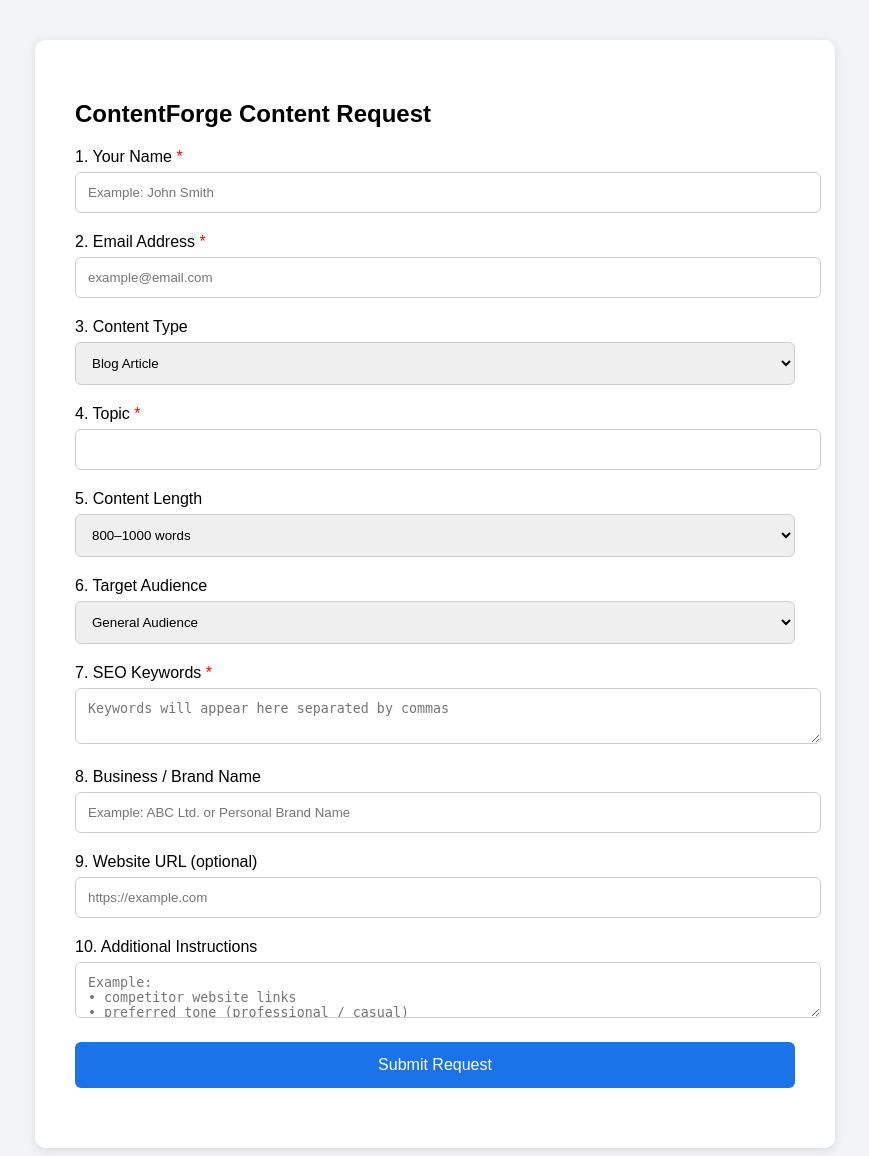
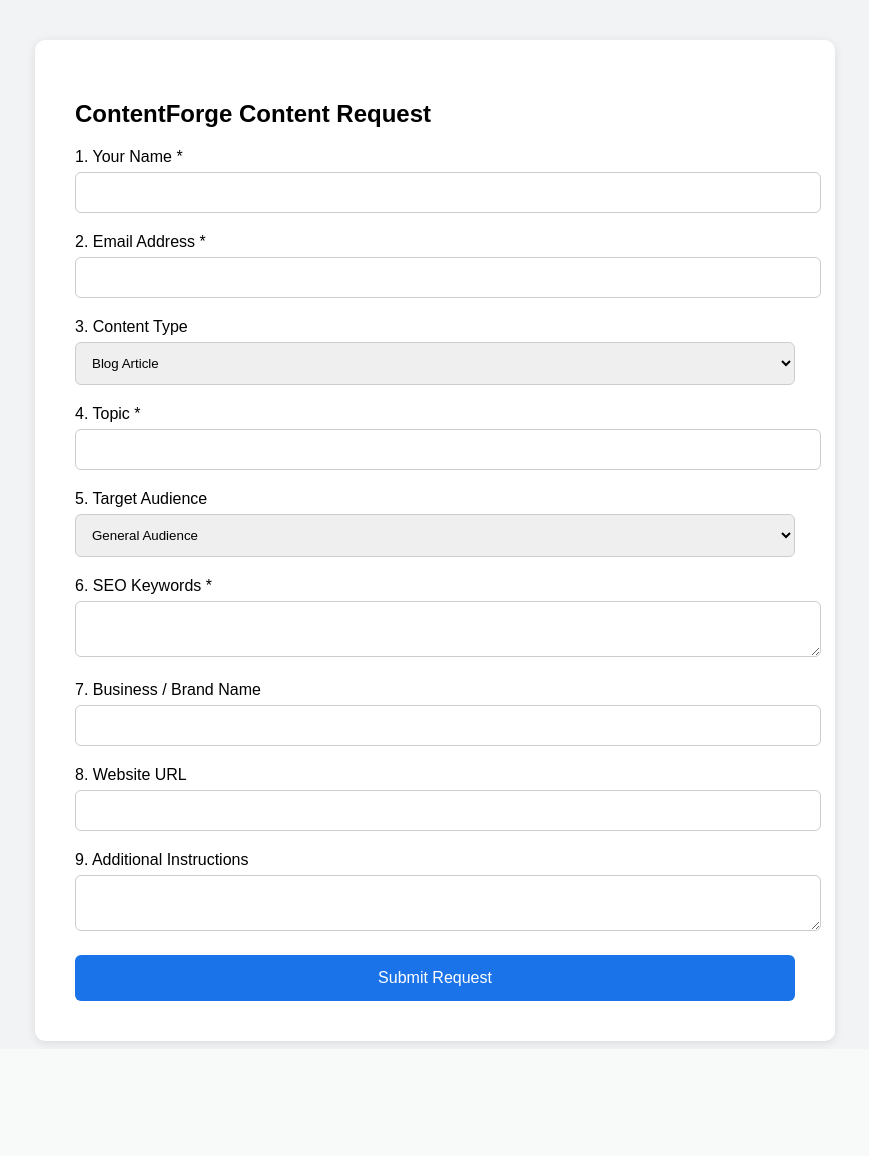
Before and after one commit to Manojg4599/blog-system-clean, a Flask app: page / in a window 1280 px wide. Shown: the whole page, without its empty margins (205-1074 px from the left). After the commit the page ends 1046 px from the top, so only its background shows below. Run offline with Flask 3, Linux system fonts and the light colour scheme; some libraries are stand-ins or nearby versions.

Commit message:
Update index.html

```diff
--- a/templates/index.html
+++ b/templates/index.html
@@ -42,10 +42,6 @@ border-radius:6px;
 cursor:pointer
 }
 
-.required{
-color:red
-}
-
 .keyword{
 background:#e8f0fe;
 padding:6px 10px;
@@ -53,11 +49,6 @@ margin:5px;
 display:inline-block;
 border-radius:4px;
 cursor:pointer
-}
-
-#msg{
-margin-top:20px;
-font-weight:bold
 }
 
 </style>
@@ -70,15 +61,17 @@ font-weight:bold
 
 <h2>ContentForge Content Request</h2>
 
-<label>1. Your Name <span class="required">*</span></label>
-<input id="name" placeholder="Example: John Smith">
+<form action="/submit" method="POST">
 
-<label>2. Email Address <span class="required">*</span></label>
-<input id="email" placeholder="example@email.com">
+<label>1. Your Name *</label>
+<input name="name" required>
+
+<label>2. Email Address *</label>
+<input name="email" required>
 
 <label>3. Content Type</label>
 
-<select id="type">
+<select name="type">
 
 <option>Blog Article</option>
 <option>SEO Landing Page</option>
@@ -93,23 +86,12 @@ font-weight:bold
 
 </select>
 
-<label>4. Topic <span class="required">*</span></label>
-<input id="topic" oninput="genKeywords()">
+<label>4. Topic *</label>
+<input name="topic" id="topic" required oninput="keywords()">
 
-<label>5. Content Length</label>
+<label>5. Target Audience</label>
 
-<select id="length">
-
-<option>800–1000 words</option>
-<option>1200–1500 words</option>
-<option>1800–2000 words</option>
-<option>Custom</option>
-
-</select>
-
-<label>6. Target Audience</label>
-
-<select id="audience">
+<select name="audience">
 
 <option>General Audience</option>
 <option>Business Owners</option>
@@ -119,52 +101,40 @@ font-weight:bold
 
 </select>
 
-<label>7. SEO Keywords <span class="required">*</span></label>
+<label>6. SEO Keywords *</label>
 
-<textarea id="keywords" placeholder="Keywords will appear here separated by commas"></textarea>
+<textarea name="keywords" id="keywords" required></textarea>
 
 <div id="suggestions"></div>
 
-<label>8. Business / Brand Name</label>
+<label>7. Business / Brand Name</label>
+<input name="brand">
 
-<input id="brand" placeholder="Example: ABC Ltd. or Personal Brand Name">
+<label>8. Website URL</label>
+<input name="website">
 
-<label>9. Website URL (optional)</label>
+<label>9. Additional Instructions</label>
+<textarea name="details"></textarea>
 
-<input id="website" placeholder="https://example.com">
+<button type="submit">Submit Request</button>
 
-<label>10. Additional Instructions</label>
-
-<textarea id="details"
-placeholder="Example:
-• competitor website links
-• preferred tone (professional / casual)
-• country or region target
-• specific product/service to highlight
-• references or resources to include
-"></textarea>
-
-<button onclick="submitForm()">Submit Request</button>
-
-<div id="msg"></div>
+</form>
 
 </div>
 
 <script>
 
-function genKeywords(){
+function keywords(){
 
-let topic=document.getElementById("topic").value.trim()
+let topic=document.getElementById("topic").value
 
-let mods=["guide","tips","strategies","tools","examples","for beginners","2025","case study"]
+let mods=["guide","tips","tools","examples","strategies","2025"]
 
 let box=document.getElementById("suggestions")
 
 box.innerHTML=""
 
-if(topic.length<3)return
-
-mods.forEach(m=>{
+mods.forEach(function(m){
 
 let kw=topic+" "+m
 
@@ -181,7 +151,7 @@ let field=document.getElementById("keywords")
 if(field.value===""){
 field.value=kw
 }else{
-field.value+=", "+kw
+field.value=field.value+", "+kw
 }
 
 }
@@ -192,58 +162,6 @@ box.appendChild(span)
 
 }
 
-function submitForm(){
-
-let msg=document.getElementById("msg")
-
-msg.innerText="Submitting request..."
-
-let data={
-
-name:name.value,
-email:email.value,
-type:type.value,
-topic:topic.value,
-audience:audience.value,
-keywords:keywords.value,
-brand:brand.value,
-website:website.value,
-details:details.value
-
-}
-
-fetch("/submit",{
-
-method:"POST",
-headers:{"Content-Type":"application/json"},
-body:JSON.stringify(data)
-
-})
-
-.then(r=>r.json())
-
-.then(d=>{
-
-if(d.success){
-
-msg.innerText="✔ Request submitted successfully."
-
-}else{
-
-msg.innerText="⚠ "+d.error
-
-}
-
-})
-
-.catch(()=>{
-
-msg.innerText="⚠ Server error. Please try again."
-
-})
-
-}
-
 </script>
 
 </body>
```
